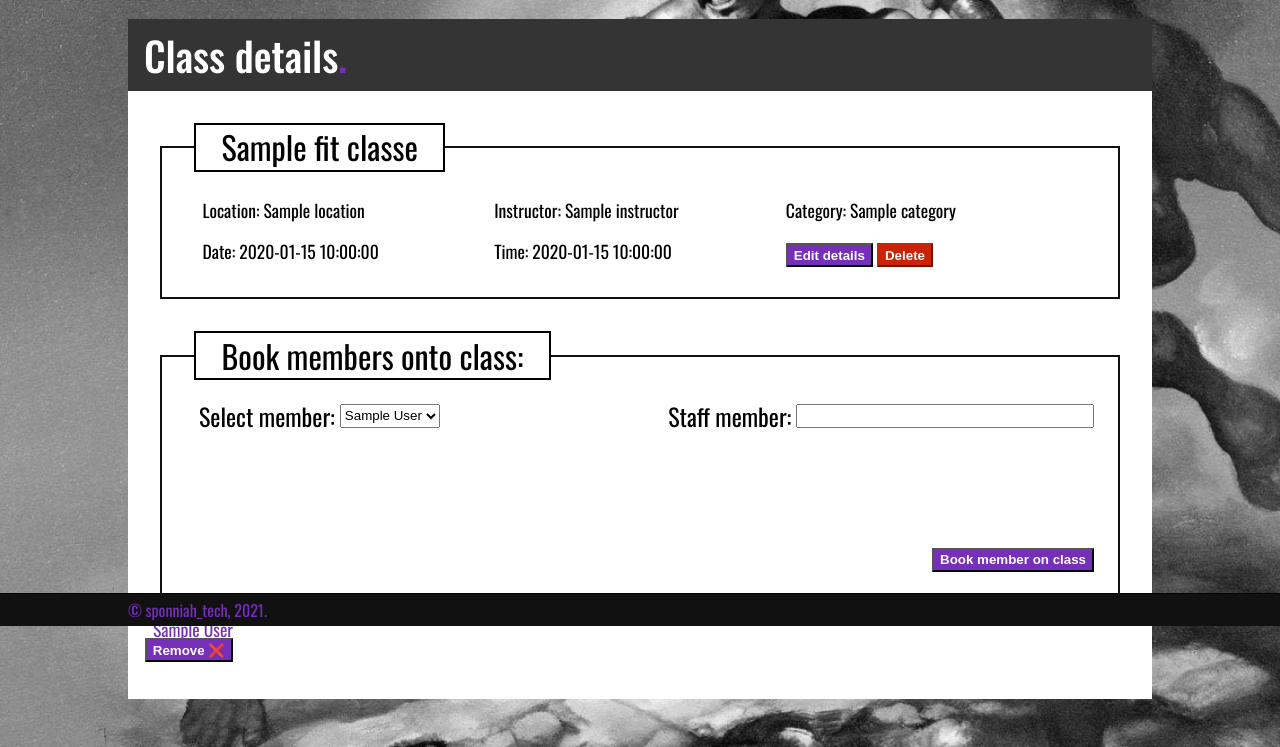
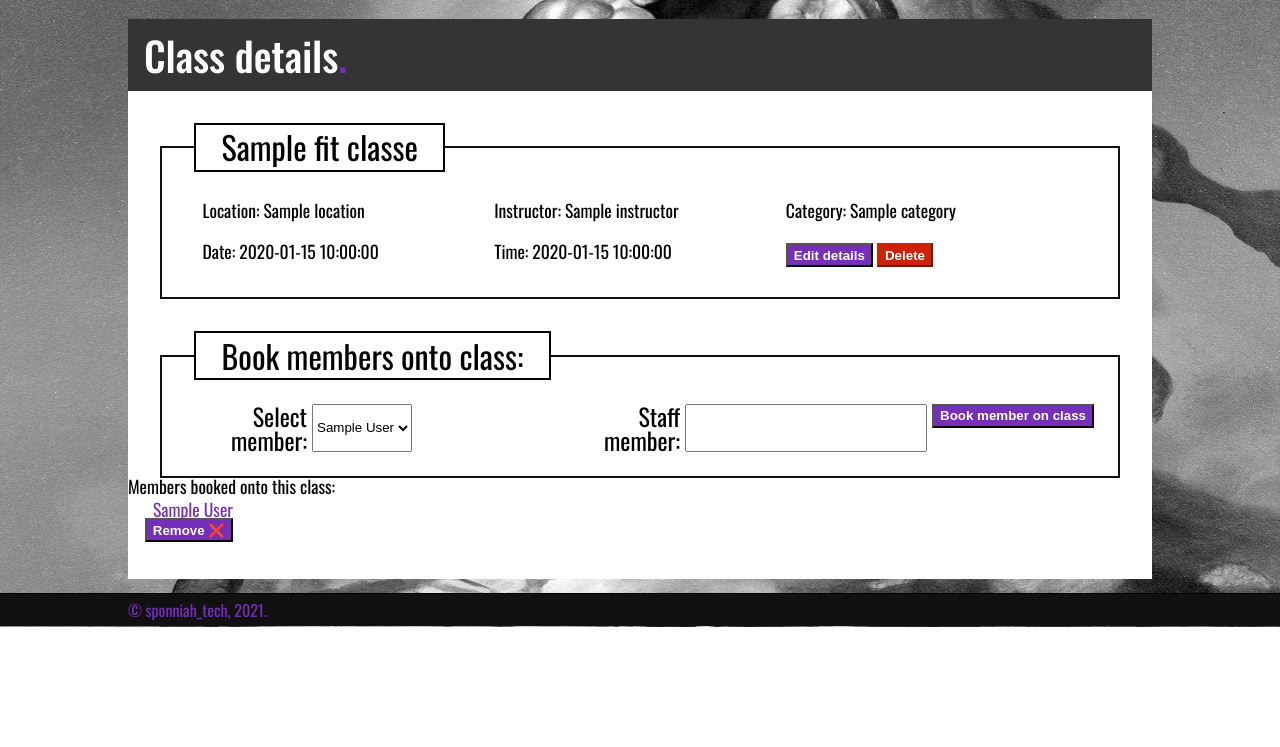
Before and after one commit to Boystavros/gym_admin_app_Python, a Flask app: page /classes/1 in a window 1280 px wide. Shown: the part 174-921 px from the top of the page. After the commit the page ends 801 px from the top, so only its background shows below. Run offline with Flask 2, Linux system fonts and the light colour scheme; a database or web service that is not in the repository returns one stand-in record (values such as "Sample title"); some libraries are stand-ins or nearby versions.

Commit message:
Book members onto class form styled.

```diff
--- a/static/css/styles.css
+++ b/static/css/styles.css
@@ -200,9 +200,8 @@ button.delete-button {
     font-size: 1.5rem;
 }
 
-/* #book-class {
-    grid-template-rows: 1fr 1fr;
-} */
+
+
 
 .container-content-form input textarea {
     width: fit-content;
@@ -212,6 +211,15 @@ button.delete-button {
 .container-content-form button {
     grid-row: 4;
     grid-column: 4;
+}
+
+form#book-class.container-content-form {
+    grid-template-rows: unset;
+}
+
+form#book-class.container-content-form button {
+    grid-row: -1/-1;
+    grid-column: -1/-1;
 }
 
 input#dob, select, input#date, input#time {
```
